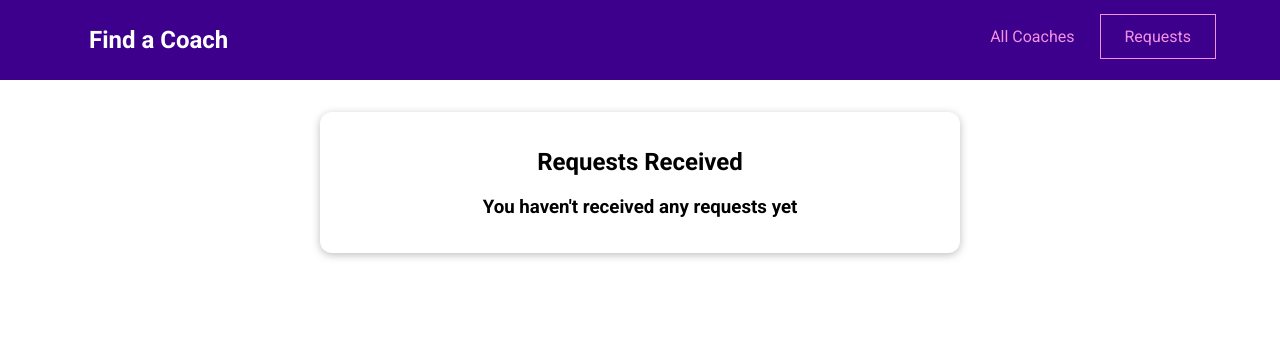
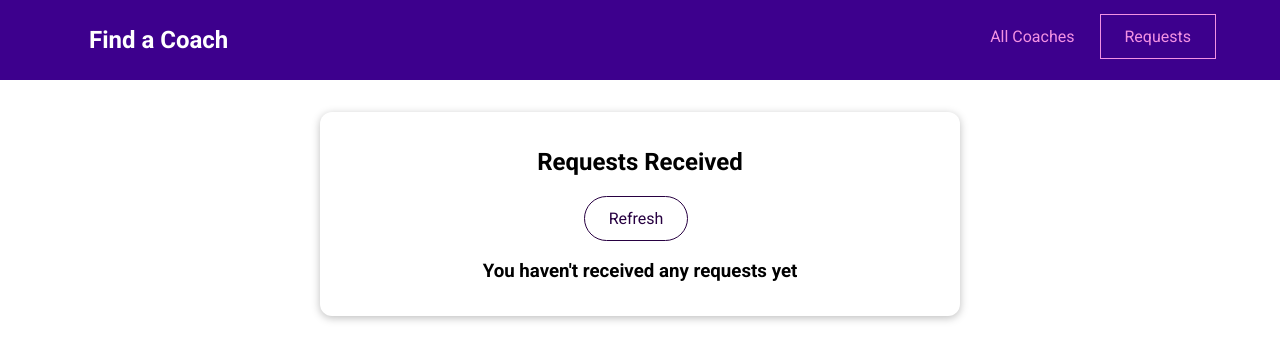
Before and after one commit to sidneyfranciscodev/find-a-coach-vue, a Vue app: page /requests in a window 1280 px wide. Shown: the top 360 px of the page. Built offline with nearby package versions, Linux system fonts and the light colour scheme.

Commit message:
add: loadRequests event to base-button in RequestsReceived.vue

```diff
--- a/src/pages/requests/RequestsReceived.vue
+++ b/src/pages/requests/RequestsReceived.vue
@@ -6,6 +6,7 @@
     <base-card>
       <header>
         <h2>Requests Received</h2>
+        <base-button mode="outline" @click="loadRequests">Refresh</base-button>
       </header>
       <div v-if="isLoading">
         <base-spinner></base-spinner>>
@@ -36,8 +37,6 @@ const loadRequests = () => {
   isLoading.value = true;
 }
 
-//loadRequests();
-
 const handleError = () => store.error = null;
 </script>
 
```
